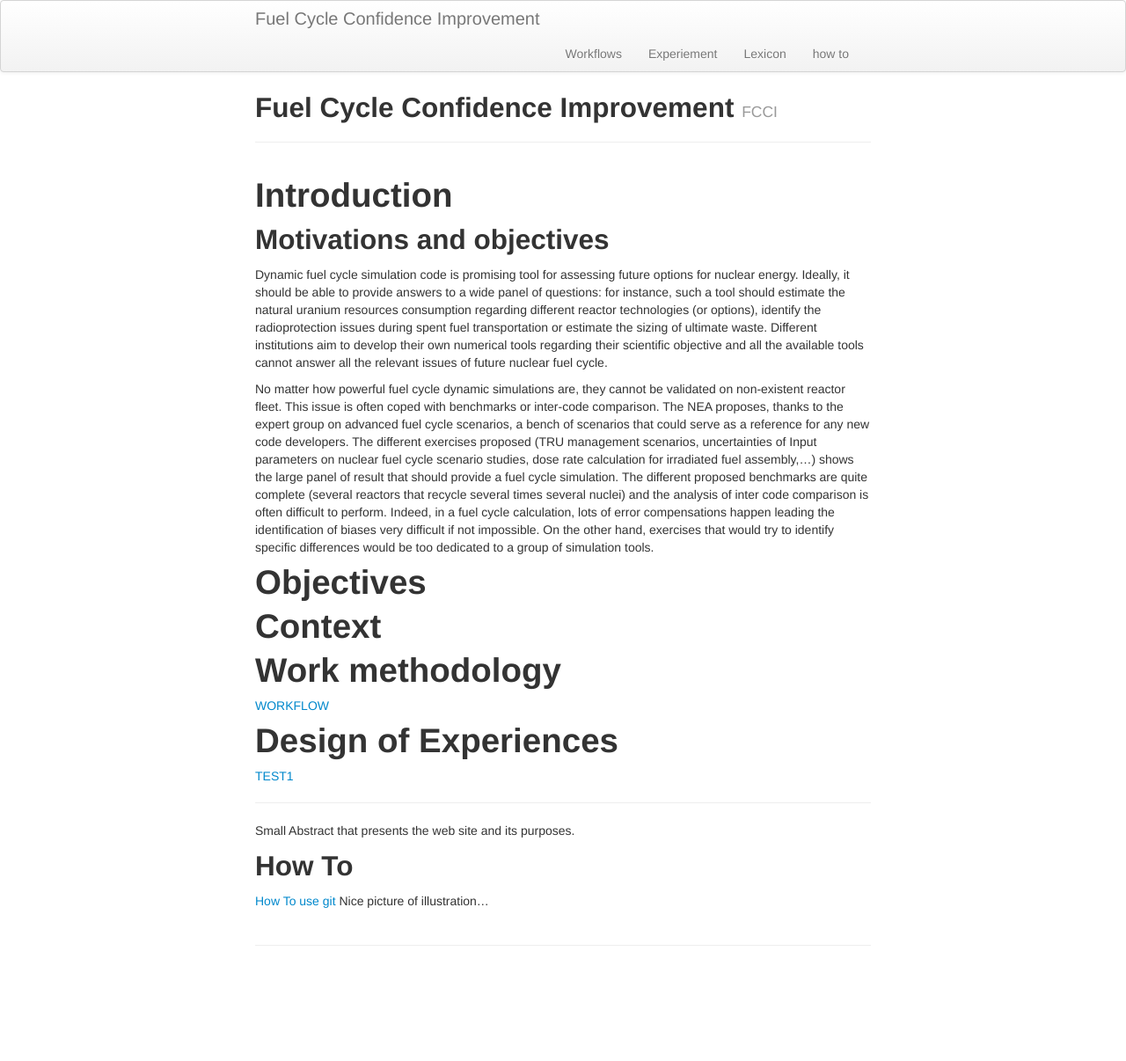
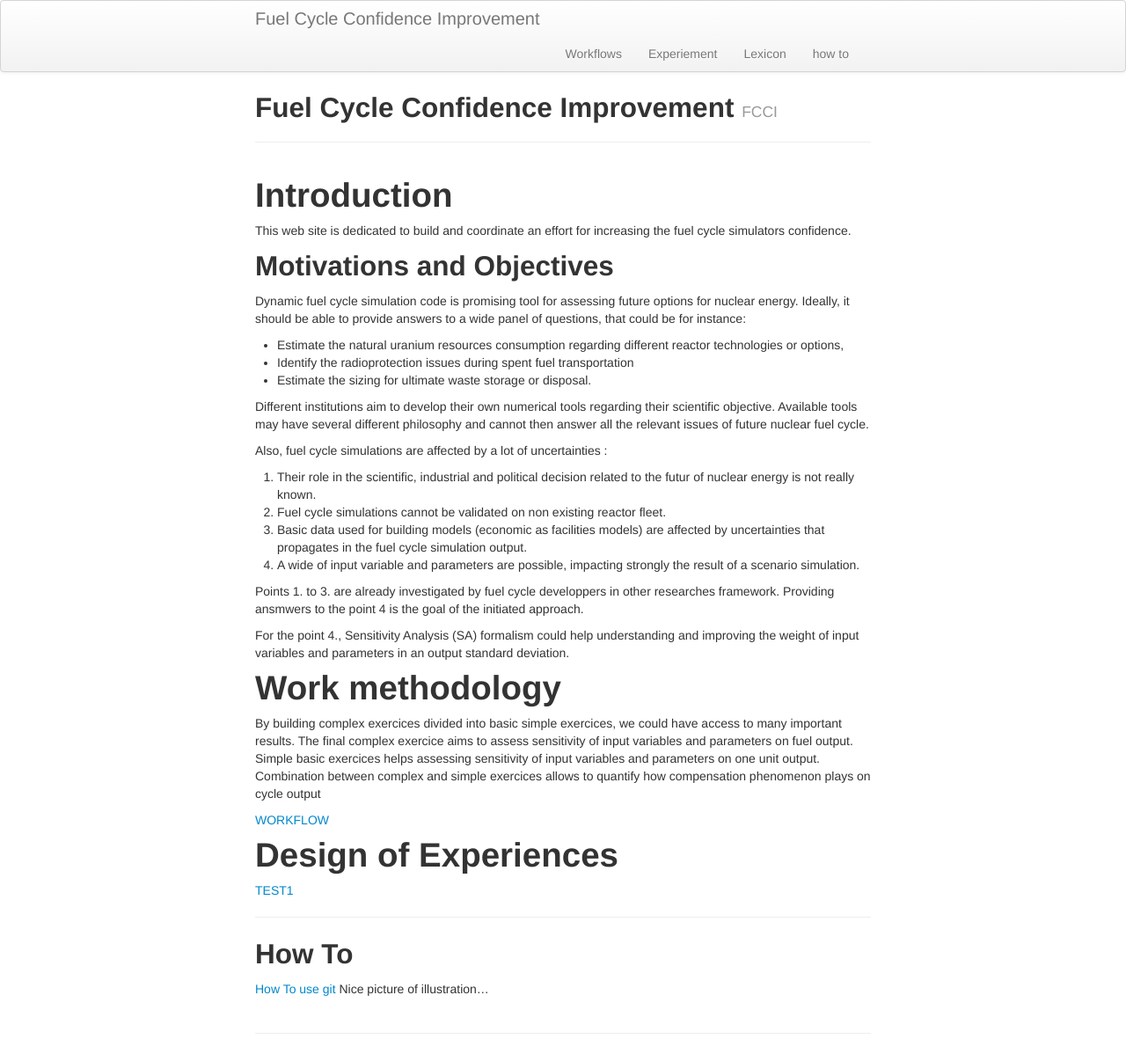
Before and after one commit to FuelCycleFIT/fcci2017.github.io_old_bkp, a Jekyll site: the page built from index.md, in a window 1280 px wide. Shown: the whole page at 88% size. Built offline with Jekyll 4.4.1, drawn with Linux system fonts in a browser that asks for light colours; before the commit the page ends 1106 px from its top, so only the background shows below that.

Commit message:
update index.md file...

```diff
--- a/index.md
+++ b/index.md
@@ -7,26 +7,40 @@ description:
 
 # Introduction
 
-## Motivations and objectives
+This web site is dedicated to build and coordinate an effort for increasing the fuel cycle simulators confidence.
 
-Dynamic fuel cycle simulation code is promising tool for assessing future options for nuclear energy. Ideally, it should be able to provide answers to a wide panel of questions: for instance, such a tool should estimate the natural uranium resources consumption regarding different reactor technologies (or options), identify the radioprotection issues during spent fuel transportation or estimate the sizing of ultimate waste. Different institutions aim to develop their own numerical tools regarding their scientific objective and all the available tools cannot answer all the relevant issues of future nuclear fuel cycle.
+## Motivations and Objectives
 
-No matter how powerful fuel cycle dynamic simulations are, they cannot be validated on non-existent reactor fleet. This issue is often coped with benchmarks or inter-code comparison. The NEA proposes, thanks to the expert group on advanced fuel cycle scenarios, a bench of scenarios that could serve as a reference for any new code developers. The different exercises proposed (TRU management scenarios, uncertainties of Input parameters on nuclear fuel cycle scenario studies, dose rate calculation for irradiated fuel assembly,…) shows the large panel of result that should provide a fuel cycle simulation. The different proposed benchmarks are quite complete (several reactors that recycle several times several nuclei) and the analysis of inter code comparison is often difficult to perform. Indeed, in a fuel cycle calculation, lots of error compensations happen leading the identification of biases very difficult if not impossible. On the other hand, exercises that would try to identify specific differences would be too dedicated to a group of simulation tools.
+Dynamic fuel cycle simulation code is promising tool for assessing future options for nuclear energy. Ideally, it should be able to provide answers to a wide panel of questions, that could be for instance:
 
-# Objectives
+* Estimate the natural uranium resources consumption regarding different reactor technologies or options,
+* Identify the radioprotection issues during spent fuel transportation
+* Estimate the sizing for ultimate waste storage or disposal.
 
-# Context
+Different institutions aim to develop their own numerical tools regarding their scientific objective. Available tools may have several different philosophy and cannot then answer all the relevant issues of future nuclear fuel cycle.
+
+Also, fuel cycle simulations are affected by a lot of uncertainties :
+
+1. Their role in the scientific, industrial and political decision related to the futur of nuclear energy is not really known.
+2. Fuel cycle simulations cannot be validated on non existing reactor fleet.
+3. Basic data used for building models (economic as facilities models) are affected by uncertainties that propagates in the fuel cycle simulation output.
+4. A wide of input variable and parameters are possible, impacting strongly the result of a scenario simulation.
+
+Points 1. to 3. are already investigated by fuel cycle developpers in other researches framework. Providing ansmwers to the point 4 is the goal of the initiated approach.
+
+For the point 4., Sensitivity Analysis (SA) formalism could help understanding and improving the weight of input variables and parameters in an output standard deviation.
 
 # Work methodology
+
+By building complex exercices divided into basic simple exercices, we could have access to many important results. The final complex exercice aims to assess sensitivity of input variables and parameters on fuel output. Simple basic exercices helps assessing sensitivity of input variables and parameters on one unit output. Combination between complex and simple exercices allows to quantify how compensation phenomenon plays on cycle output
+
 [WORKFLOW](_pages/workflow.md)
 
 # Design of Experiences
+
 [TEST1](_pages/TEST1.md)
 
-
 ---
-
-Small Abstract that presents the web site and its purposes.
 
 ## How To
 [How To use git](_pages/how_to_index.md)
```
